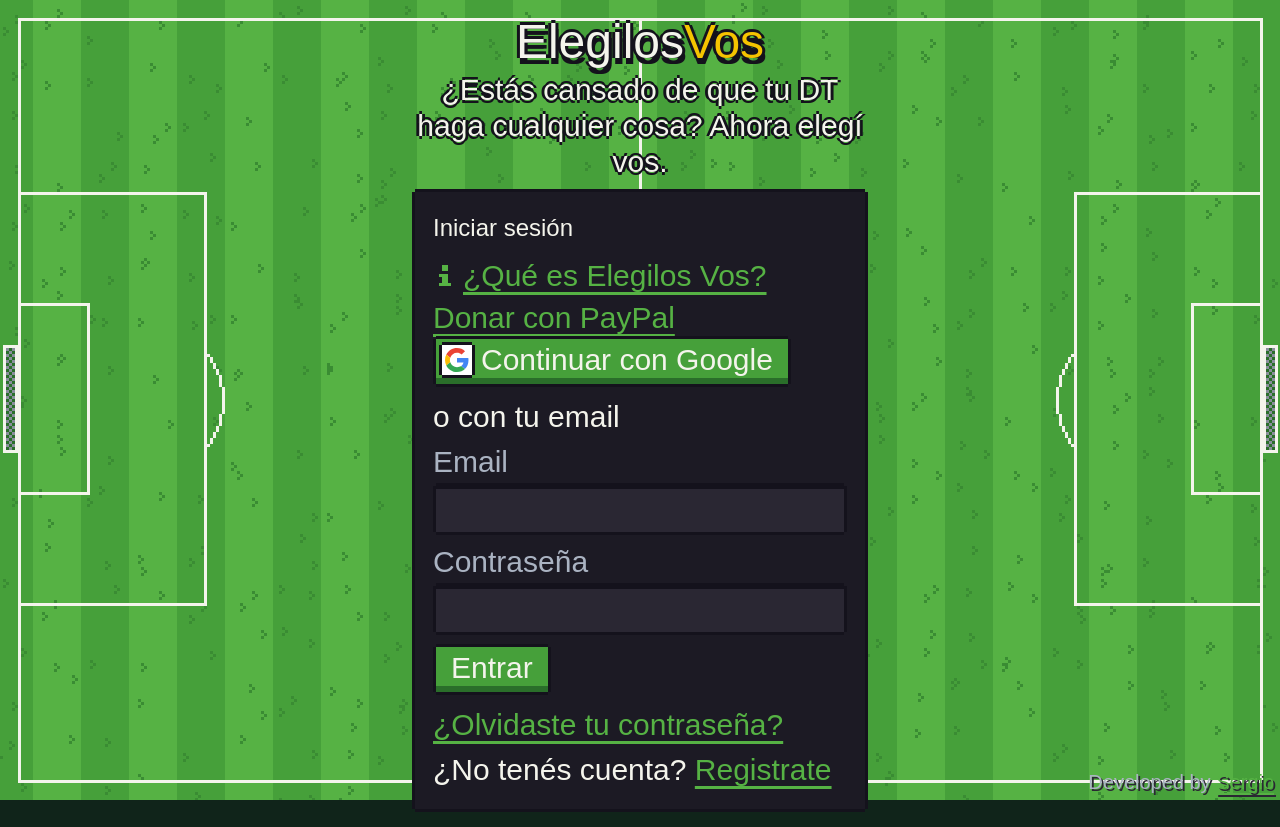
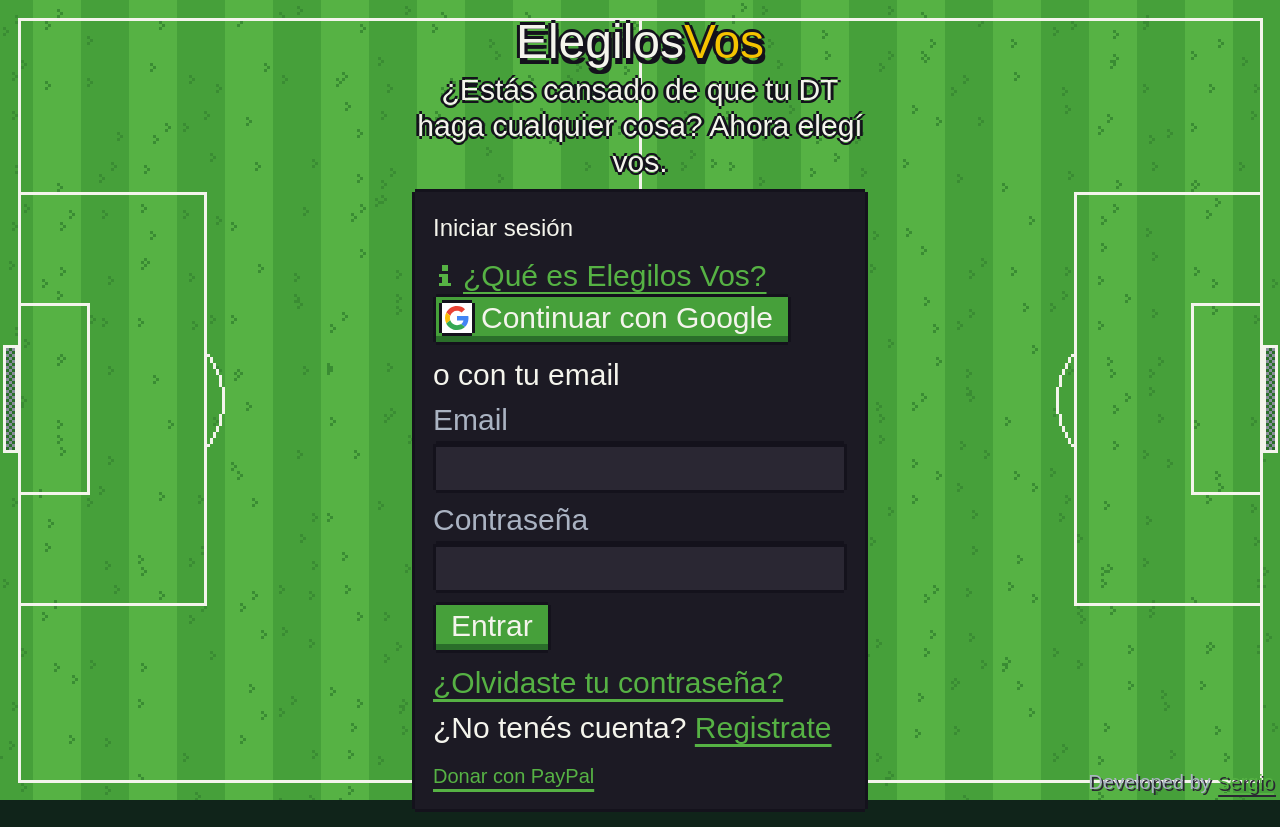
Before and after one commit to SergioDeri/ElegilosVos, a Next.js app: page /login in a window 1280 px wide. Built offline with nearby package versions, Linux system fonts and the light colour scheme; a web font is replaced by a local one.

Commit message:
Login: qué es Elegilos Vos en un pop-up y donar con PayPal al pie, más chico

```diff
--- a/src/app/(auth)/_componentes/que-es.module.css
+++ b/src/app/(auth)/_componentes/que-es.module.css
@@ -1,16 +1,5 @@
-/* "¿Qué es Elegilos Vos?" y "Donar con PayPal": a la izquierda, en ese orden;
-   si no entran en un renglón, el de PayPal baja. */
-.fila {
-  display: flex;
-  flex-wrap: wrap;
-  justify-content: flex-start;
-  align-items: baseline;
-  gap: calc(2 * var(--u)) calc(6 * var(--u));
-}
-
-/* Los dos se ven como los links de la app (pixel.css, `a`): al botón se le
-   sacan el fondo, el marco y el movimiento de los botones, también al pasar
-   el mouse y al apretar. */
+/* El botón se ve como los links de la app (pixel.css, `a`): sin el fondo, el
+   marco ni el movimiento de los botones, tampoco al pasar el mouse o apretar. */
 .link,
 .link:hover,
 .link:active {
@@ -28,6 +17,25 @@
   cursor: pointer;
 }
 
-.queEs p {
-  margin-top: calc(2 * var(--u));
+/* El pop-up: la caja de los avisos (negro con el marco pixel), centrada por
+   el navegador, del ancho de la caja de acceso. El padding de abajo es más
+   chico porque el botón ya trae su margen. */
+.dialogo {
+  --borde: var(--acento);
+  width: min(calc(150 * var(--u)), round(down, calc(100% - 8 * var(--u)), var(--u)));
+  max-height: calc(100dvh - 8 * var(--u));
+  padding: calc(2 * var(--u)) calc(6 * var(--u)) calc(3 * var(--u));
+  border: 0;
+  background: var(--color-negro);
+  color: var(--color-cal);
+  box-shadow: var(--marco);
 }
+
+.dialogo::backdrop {
+  background: rgb(0 0 0 / 0.6);
+}
+
+.dialogo > form {
+  display: block;
+  text-align: right;
+}
--- a/src/app/(auth)/_componentes/que-es.tsx
+++ b/src/app/(auth)/_componentes/que-es.tsx
@@ -1,36 +1,28 @@
 "use client";
 
-// "¿Qué es Elegilos Vos?" y "Donar con PayPal" en el login, uno al lado del
-// otro a la izquierda. El texto se despliega debajo de los dos (con <details>
-// quedaría dentro del desplegable y empujaría el link de PayPal).
-import { useId, useState } from "react";
+// "¿Qué es Elegilos Vos?" en el login: abre un pop-up (<dialog> modal nativo:
+// tapa la página, cierra con "Cerrar", con Escape o tocando afuera).
+import { useRef } from "react";
 import { Icono } from "@/app/_pixel/icono";
 import estilos from "./que-es.module.css";
 
-const DONAR_PAYPAL = "https://www.paypal.com/donate/?hosted_button_id=U3EP35SY7MMCN";
-
 export function QueEs() {
-  const [abierto, setAbierto] = useState(false);
-  const idTexto = useId();
+  const dialogo = useRef<HTMLDialogElement>(null);
 
   return (
-    <div className={estilos.queEs}>
-      <div className={estilos.fila}>
-        <button
-          type="button"
-          className={estilos.link}
-          aria-expanded={abierto}
-          aria-controls={idTexto}
-          onClick={() => setAbierto((a) => !a)}
-        >
-          <Icono nombre="info" />
-          ¿Qué es Elegilos Vos?
-        </button>
-        <a className={estilos.link} href={DONAR_PAYPAL} target="_blank" rel="noopener noreferrer">
-          Donar con PayPal
-        </a>
-      </div>
-      <div id={idTexto} hidden={!abierto}>
+    <div>
+      <button type="button" className={estilos.link} onClick={() => dialogo.current?.showModal()}>
+        <Icono nombre="info" />
+        ¿Qué es Elegilos Vos?
+      </button>
+      <dialog
+        ref={dialogo}
+        className={estilos.dialogo}
+        aria-labelledby="que-es-titulo"
+        // Tocar el fondo oscuro (fuera de la caja) también cierra.
+        onClick={(e) => e.target === e.currentTarget && e.currentTarget.close()}
+      >
+        <h2 id="que-es-titulo">¿Qué es Elegilos Vos?</h2>
         <p>
           Antes de cada partido, los hinchas de Peñarol y Nacional arman el 11 titular de su club, y cualquier hincha
           arma el de la Selección. Al cierre de la votación juntamos las alineaciones de todos y sale el 11 elegido por
@@ -40,7 +32,12 @@ export function QueEs() {
           La idea es darle voz al hincha más allá de las decisiones del director técnico: que se vea qué jugadores la
           hinchada pide que jueguen más y cuáles deberían jugar menos.
         </p>
-      </div>
+        <form method="dialog">
+          <button type="submit" autoFocus>
+            Cerrar
+          </button>
+        </form>
+      </dialog>
     </div>
   );
 }
--- /dev/null
+++ b/src/app/(auth)/login/login.module.css
@@ -0,0 +1,8 @@
+/* "Donar con PayPal", al pie y más chico que el resto. Jersey 10 solo se ve
+   nítida en múltiplos enteros de sus 10 px: va un escalón abajo del cuerpo
+   (--px - 1 en vez de --px), o sea a la mitad en las pantallas de --px 2. */
+.donar {
+  margin-top: calc(6 * var(--u));
+  font-size: calc(10px * max(1, var(--px) - 1));
+  line-height: calc(12px * max(1, var(--px) - 1));
+}
--- a/src/app/(auth)/login/page.tsx
+++ b/src/app/(auth)/login/page.tsx
@@ -4,6 +4,9 @@ import { BotonGoogle } from "../_componentes/boton-google";
 import { primero } from "../_componentes/parametros";
 import { QueEs } from "../_componentes/que-es";
 import { FormularioLogin } from "./formulario-login";
+import estilos from "./login.module.css";
+
+const DONAR_PAYPAL = "https://www.paypal.com/donate/?hosted_button_id=U3EP35SY7MMCN";
 
 export default async function PaginaLogin({ searchParams }: PageProps<"/login">) {
   const parametros = await searchParams;
@@ -24,6 +27,11 @@ export default async function PaginaLogin({ searchParams }: PageProps<"/login">)
       <p>
         ¿No tenés cuenta? <Link href="/registro">Registrate</Link>
       </p>
+      <p className={estilos.donar}>
+        <a href={DONAR_PAYPAL} target="_blank" rel="noopener noreferrer">
+          Donar con PayPal
+        </a>
+      </p>
     </main>
   );
 }
```
